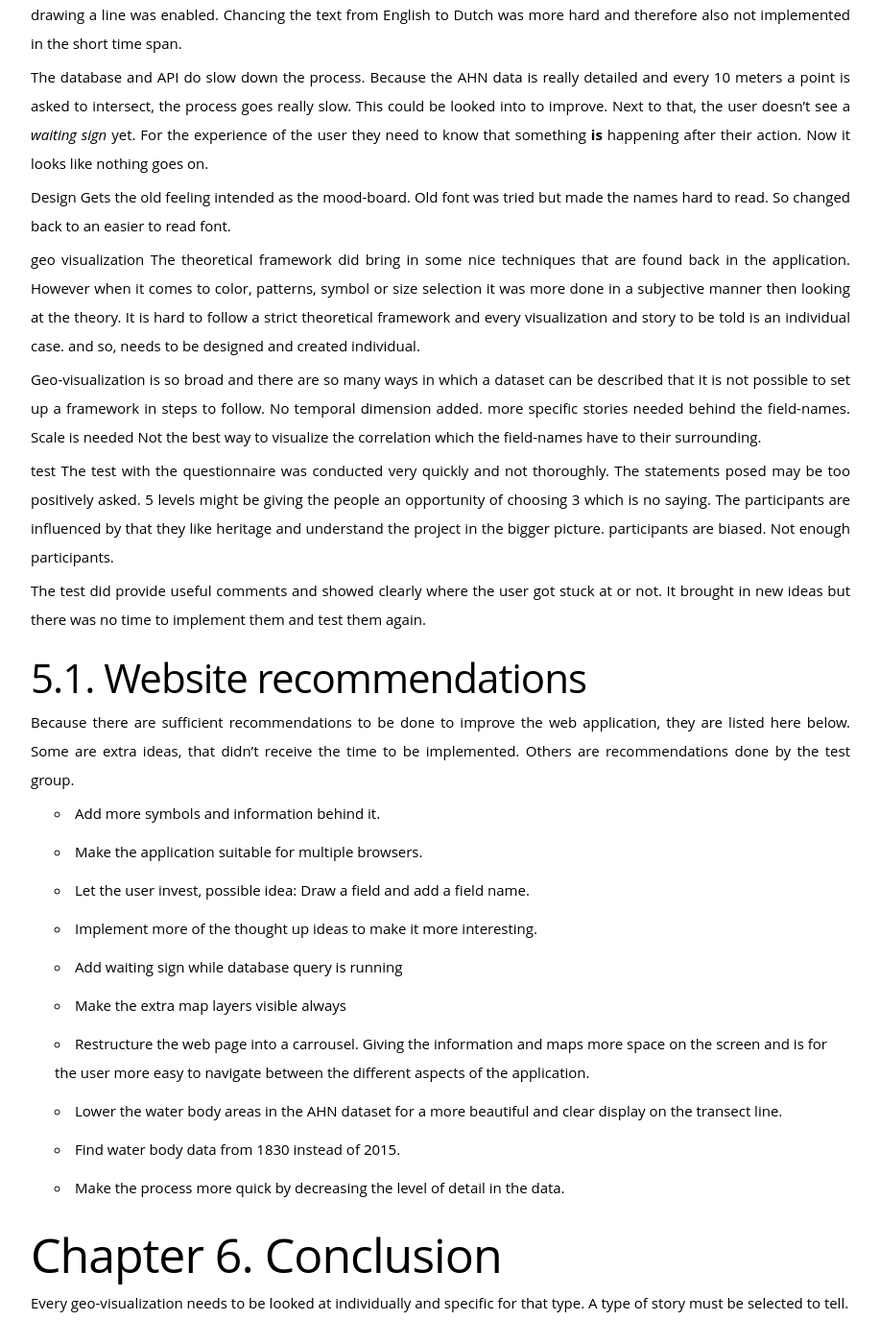
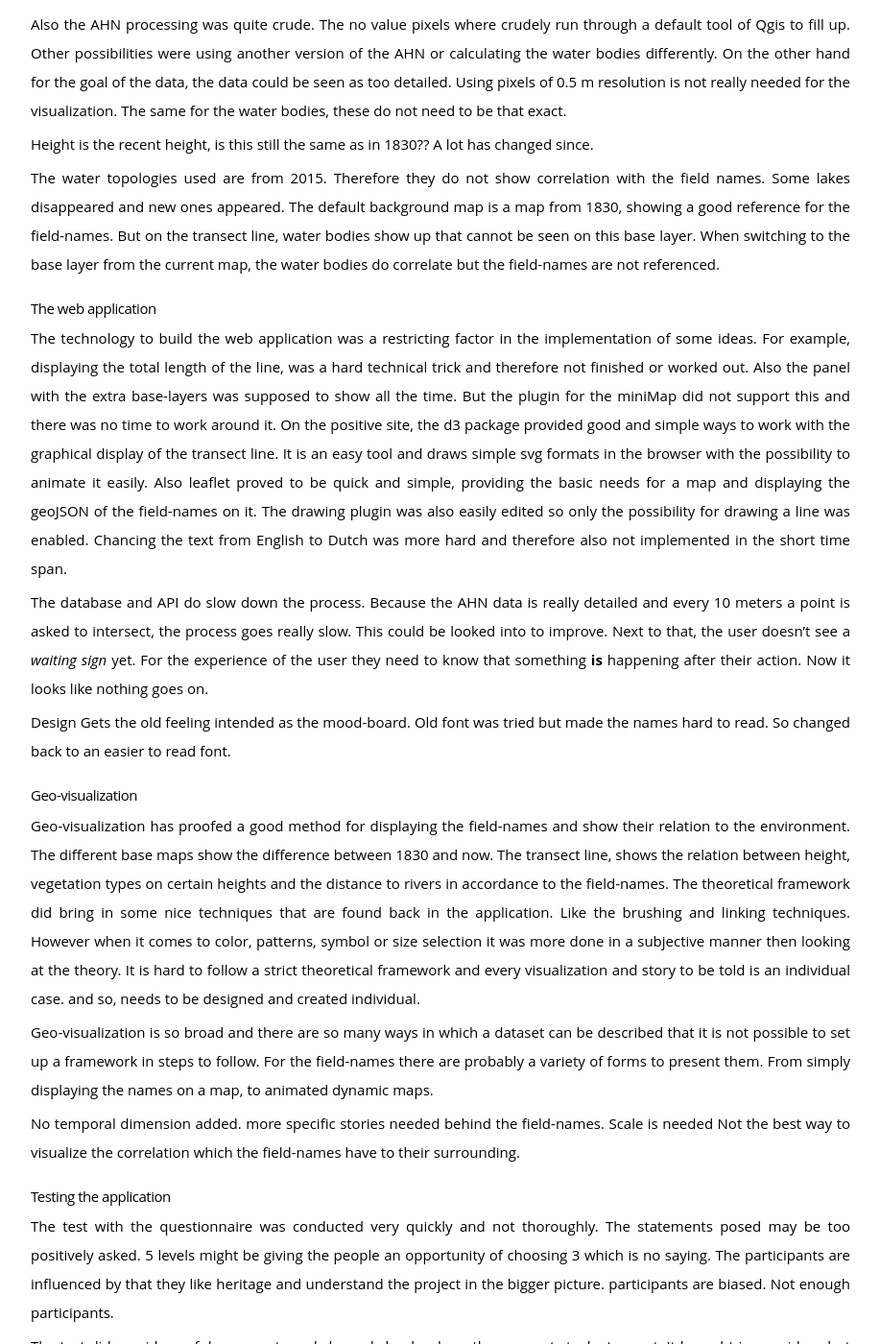
Before and after one commit to NieneB/InternshipReport, a Jekyll site: the page built from index.md, in a window 1280 px wide and 1400 px high, scrolled down 44862 px. Shown: the whole window at 96% size, without its empty margins (181-1098 px from the left). Built offline with Jekyll 4.4.1, drawn with Linux system fonts in a browser that asks for light colours; some web fonts are replaced; some of the changed text lies outside the part shown.

Commit message:
abstract discussion

```diff
--- a/index.md
+++ b/index.md
@@ -29,13 +29,17 @@
 
 </div>
 
-<h1 class ="nocount"> Acknowledgments</h1>
-
-<div id="toc"><h1 class = "nocount">Table of Contents </h1></div>
-
 <h1 class ="nocount"> Abstract</h1>
 <h2 class ="nocount"> Keywords</h2>
 <p><b> Geo-visualization   Heritage   Drenthe   Field names   GIS  </b></p>
+
+<div id="toc"><h1 class = "nocount">Table of Contents </h1></div>
+The amount of geospatial data is increasing rapidly. The magnitude and complexity of large geospatial datas sets are a challenge to transform from information into knowledge. Geo-visualization is one of the tools to turn these heterogeneous data volumes into knowledge for a broader public.
+Also in the field of cultural heritage geo information systems is used more for conservation and safeguarding purposes. For cultural heritage the representation in the form of web-mapping is a suitable tool to make the data more open and promote heritage information.
+In this design oriented research an interactive web application is build to apply geo-visualization techniques to cultural heritage date sets. The case study is an area in Drenthe where field-names from the 18th century are collected. These field names tell us how the environment used to look, because they originate in the minds local inhabitants to navigate and communicate about their spatial orientation. The names often relate to landmarks and characteristics of the direct environment. Mostly, local altitude differences, vegetation and soil types.
+In the application the user is able to see the field names on a map and on a transect line, showing the relation of the field to its direct environment. Through information texts, the user can relate the names to the characteristics of the surroundings. The goal is to preserve the living heritage of field-names, give the inhabitants of Drenthe the possibility to explore names that cannot be found in the real surroundings and turn the raw data that is only available to a small group of people, into knowledge for a broader audience about their landscape.
+The geo-visualization techniques were useful for the representation of the field names. Though every visualization of data needs a individual approach.
+
 
 <h1 class ="nocount"> Abbreviations</h1>
 <dl>
@@ -75,7 +79,7 @@
 
 This research is part of an internship at Waag Society for the project of Heritage & Location. (see <a class="xref" href="#heritage-and-location-project-waag-society"></a>) This report describes the work and the results from the development of a web-application for the project Heritage & Location.
 
- Because a web-application will be build to visualize geographically referenced intangible cultural heritage [ICH] data this will be a design-oriented research. The context is a dataset of field names that were used by the local citizens around 1800 to refer to specific agricultural fields or areas, in Drenthe, the Netherlands. The information about the landscape that is hidden in the names gives a lot of historic information. Yet, noticeable is that this data is only know to a few selected historians. (Spek, Elerie, & Kosian, 2009) The data was supplied by the *Rijksdienst voor Cultureel Erfgoed* and based on the book *“van Jeruzalem tot Elzelakker, levende veldnamen van de Drentse Aa”*.  More about the data will be described in chapter <a class="xref" href="#field-names-in-drenthe"></a>.
+ Because a web-application will be build to visualize geographically referenced intangible cultural heritage [ICH] data this will be a design-oriented research. The context is a dataset of field names that were used by the local citizens around 1800 to refer to specific agricultural fields or areas, in Drenthe, the Netherlands. The information about the landscape that is hidden in the names gives a lot of historic information. Yet, noticeable is that this data is only know to a few selected historians. (Spek, Elerie, & Kosian, 2009) The data was supplied by the *Rijksdienst voor Cultureel Erfgoed* and based on the book *“van Jeruzalem tot Ezelakker, levende veldnamen van de Drentse Aa”*.  More about the data will be described in chapter <a class="xref" href="#field-names-in-drenthe"></a>.
 
 The research will be build up in 3 parts; first the possible visualization techniques will be explored through literature study. With the chosen techniques, the application will be build, for which certain design goals and requirements will be defined. In the end the application will shortly be evaluated.
 
@@ -227,7 +231,7 @@
 (Bertin, 2000; Caivano, 1990; Dibiase et al., 1992; MacEachren, 1995; Nöllenburg, 2007)
 ###Dynamic geo-visualizations
 Bertin’s theory was designed in the context of static maps but is for a part the basis and seems applicable to the design of dynamic maps which require a set of dynamic graphic variables.
-A few forms of dynamic geovisualization can be named, animation, display of time or spatial temporal visualization and interaction. The dynamic categories are divided into 2D and 3D animations. In this research we only work with 2D animations because of limited technology. Also in the theoretical frame work we will leave this out of consideration.
+A few forms of dynamic geo-visualization can be named, animation, display of time or spatial temporal visualization and interaction. The dynamic categories are divided into 2D and 3D animations. In this research we only work with 2D animations because of limited technology. Also in the theoretical frame work we will leave this out of consideration.
 
 They state that the dynamic visual variables will only give the right results when combined with the traditional static visual variables. (Köbben & Yaman, 1996)
 
@@ -708,7 +712,7 @@
 
 #### API SQL queries
 
-After a line is drawn on the Leaflet map with Leafleat Draw, the coordinates  of the line are inserted into the request ($1) as a LINESTRING format. The line is in WGS84 (EPSG4326) and needs to be converted to RDNew(EPSG28992) in order to extract the locationt with the other data at the right location.
+After a line is drawn on the Leaflet map with Leaflet Draw, the coordinates  of the line are inserted into the request ($1) as a LINESTRING format. The line is in WGS84 (EPSG4326) and needs to be converted to RDNew(EPSG28992) in order to extract the location with the other data at the right location.
 
 <p class="code"> The line</p>
 
@@ -902,13 +906,13 @@
 
 <table>
   <tr>
-    <th> </th>
+    <th> Number </th>
     <th> Objective </th>
     <th> Statement </th>
   </tr>
 <tr>
   <td>1</td>
-  <td> 1 A</td>
+  <td> 1 A </td>
   <td> I think the application is visually appealing.</td>
  </tr>
  <tr>
@@ -991,7 +995,7 @@
 
 The field names are historic but do not contain a change in time. Therefore the time bar had no relevance in the application. The static display of the field-names will be on the map as simple polygons, to indicate their position and show the user the spatial dimension, the location and sizes of the fields.
 There will be a set of navigation controls available to the user. Also multiple background layers, form which the user can choose.
-The information will be shown in a transect map. So the same information is shown in multiple views and from diferent perspectives. (*linking*) The brushing technique is used to highlight the hight on the line and the position on the map of that specific point so the user can link between the two presentations.
+The information will be shown in a transect map. So the same information is shown in multiple views and from different perspectives. (*linking*) The brushing technique is used to highlight the hight on the line and the position on the map of that specific point so the user can link between the two presentations.
 
 ###Web based geo visualizations & user centered maps
 
@@ -1092,10 +1096,12 @@
 
 # Discussion
 
+#####General
 Firs, the short time span of the project, resulted in a product that is not finished. The iterative process had to be followed several times in order to come to a user centered design. Though, after the first concept of the application, the time was not found to conduct a good testing round and adjust the application to this. The advise and comments received in the end, where very useful but were not implemented any more. This is a pity, for the application could be further improved with the new ideas. One of the new ideas, was splitting up the screen in 3 parts. Firs a screen with information, then scroll through to the next screen, where the user can draw a line. If the line is loaded, a new screen is show with the transect line and the information behind it. If the user wants to go back to either the explanation, or drawing a new line, they can simply scroll up and start over again. This form of websites is called a carousel and starts to become more popular.
 
 In general, the conducting researcher did all steps of the process herself, and a lack for specific skills and knowledge was there. Recommended would be to outsource certain parts of the development of an application to professionals with specific aimed skills.
 
+#####The data
 The data was provided by the RCE, because this all came in a unknown file structure with no metadata behind the various datasets, the background and quality of the data was not looked in. Also the categorization of the names, without a category assigned yet, was done in a harsh and crude way. Simply a sting comparison was done, which also resulted in wrong assigning of categories. For example short words like *val* and *gat* could also appear in names which didn't refer to this particular relief structure. Also the order of the scripts, starts at the beginning of the table and runs on the order of categories through the possible categories, resulting in more use of names in the category of altitude and forests, then the last category wind direction and miscellaneous. The order of the table and so the order of running the script can be seen in appendix <a class="xref" href="#categories-field-names-form-rce"> </a> . Also no human cognition came to pass for the process. Which makes the classification crude.
 The professional knowledge about the data was with the RCE, therefore the focus was more on the visualization and not improving the information in the data. A lack of professional knowledge about the field-names was kept at a low level.
 
@@ -1105,7 +1111,7 @@
 
 The water topologies used are from 2015. Therefore they do not show correlation with the field names. Some lakes disappeared and new ones appeared. The default background map is a map from 1830, showing a good reference for the field-names. But on the transect line, water bodies show up that cannot be seen on this base layer. When switching to the base layer from the current map, the water bodies do correlate but the field-names are not referenced.
 
-web technology
+#####The web application
 The technology to build the web application was a restricting factor in the implementation of some ideas. For example, displaying the total length of the line, was a hard technical trick and therefore not finished or worked out. Also the panel with the extra base-layers was supposed to show all the time. But the plugin for the miniMap did not support this and there was no time to work around it.
 On the positive site, the d3 package provided good and simple ways to work with the graphical display of the transect line. It is an easy tool and draws simple svg formats in the browser with the possibility to animate it easily.
 Also leaflet proved to be quick and simple, providing the basic needs for a map and displaying the geoJSON of the field-names on it. The drawing plugin was also easily edited so only the possibility for drawing a line was enabled. Chancing the text from English to Dutch was more hard and therefore also not implemented in the short time span.
@@ -1116,16 +1122,18 @@
 Design
 Gets the old feeling intended as the mood-board. Old font was tried but made the names hard to read. So changed back to an easier to read font.
 
-geo visualization
-The theoretical framework did bring in some nice techniques that are found back in the application. However when it comes to color, patterns, symbol or size selection it was more done in a subjective manner then looking at the theory. It is hard to follow a strict theoretical framework and every visualization and story to be told is an individual case. and so, needs to be designed and created individual.
-
-Geo-visualization is so broad and there are so many ways in which a dataset can be described that it is not possible to set up a framework in steps to follow.
+#####Geo-visualization
+Geo-visualization has proofed a good method for displaying the field-names and show their relation to the environment. The different base maps show the difference between 1830 and now. The transect line, shows the relation between height, vegetation types on certain heights and the distance to rivers in accordance to the field-names.
+The theoretical framework did bring in some nice techniques that are found back in the application. Like the brushing and linking techniques. However when it comes to color, patterns, symbol or size selection it was more done in a subjective manner then looking at the theory. It is hard to follow a strict theoretical framework and every visualization and story to be told is an individual case. and so, needs to be designed and created individual.
+
+Geo-visualization is so broad and there are so many ways in which a dataset can be described that it is not possible to set up a framework in steps to follow. For the field-names there are probably a variety of forms to present them. From simply displaying the names on a map, to animated dynamic maps.
+
 No temporal dimension added.
 more specific stories needed behind the field-names.
 Scale is needed
 Not the best way to visualize the correlation which the field-names have to their surrounding.
 
-test
+#####Testing the application
 The test with the questionnaire was conducted very quickly and not thoroughly. The statements posed may be too positively asked. 5 levels might be giving the people an opportunity of choosing 3 which is no saying. The participants are influenced by that they like heritage and understand the project in the bigger picture. participants are biased.
 Not enough participants.
 
@@ -1152,7 +1160,7 @@
 
 <b>Actueel Hoogtebestand Nederland.</b>  (n.d.). AHN - Actueel Hoogtebestand Nederland - homepage [overzichtspagina]. Retrieved July 13, 2015, from http://www.ahn.nl/index.html
 
-<b>Bertin, J. </b> (2000). Matrix theory ofgraphics. Information Design Journal, 10(1), 5–19.
+<b>Bertin, J. </b> (2000). Matrix theory of graphics. Information Design Journal, 10(1), 5–19.
 
 <b>Blok, C. </b> (2000). Monitoring Change: Characteristics of Dynamic Geo-spatial Phenomena for Visual Exploration.  Spatial Cognition II, 1 (2000), 16–30. http://doi.org/10.1007/3-540-45460-8_2
 
@@ -1212,7 +1220,7 @@
 
 <b>TOP10NL Publieke Dienstverlening Op de Kaart Loket. </b> (n.d.). Retrieved July 13, 2015, from https://www.pdok.nl/nl/producten/pdok-downloads/basis-registratie-topografie/topnl/topnl-actueel/top10nl
 
-<b>UNESCO Culture Sector - Intangible Heritage - 2003 Convention : (n.d.). Retrieved May 6, 2015, from http://www.unesco.org/culture/ich/index.php?lg=en&pg=00002
+<b>UNESCO Culture Sector - Intangible Heritage - 2003 Convention </b> (n.d.). Retrieved May 6, 2015, from http://www.unesco.org/culture/ich/index.php?lg=en&pg=00002
 
 <b>Veldnamen - Encyclopedie Drenthe Online.</b>  (n.d.). Retrieved July 22, 2015, from http://www.encyclopediedrenthe.nl/Veldnamen
 
```
Also changed, not shown: other parts of index.md (+5 -5 lines).
